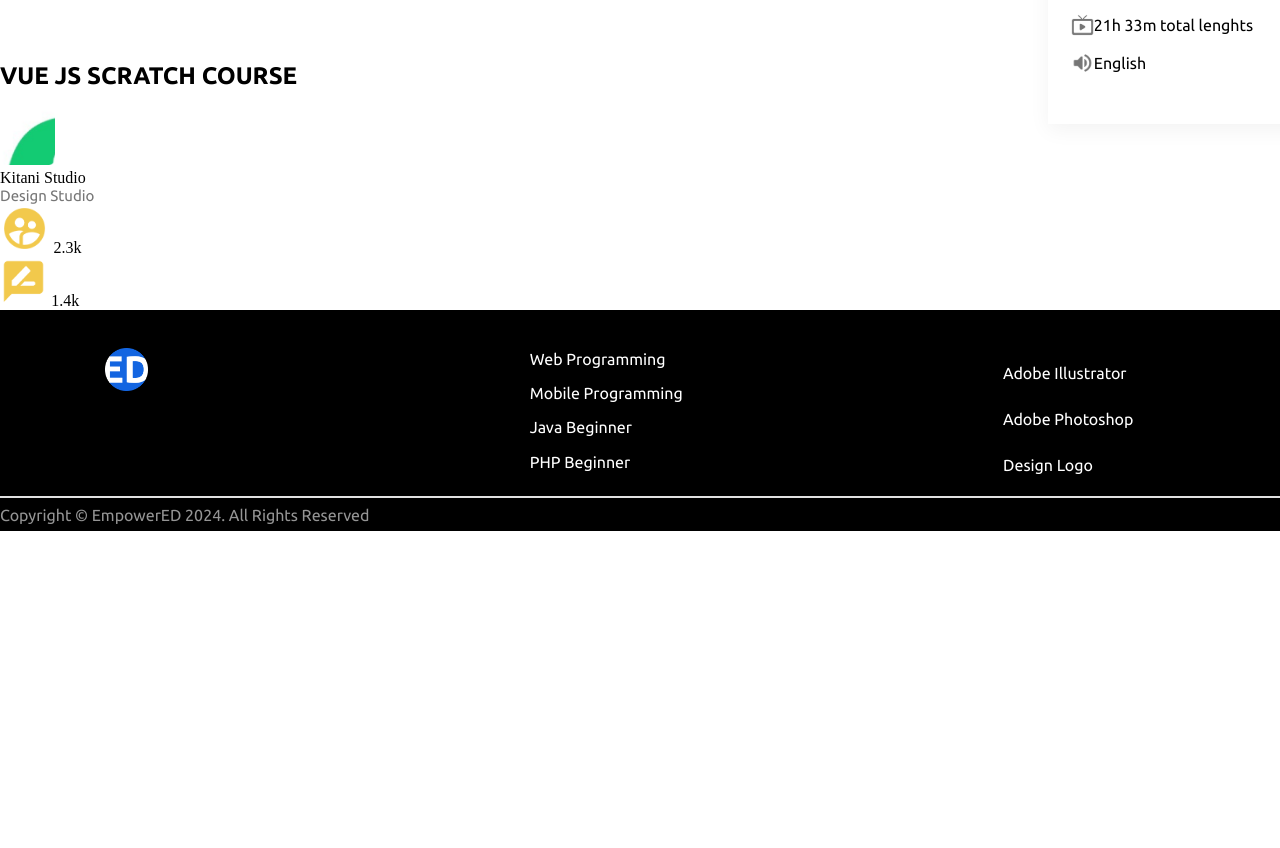
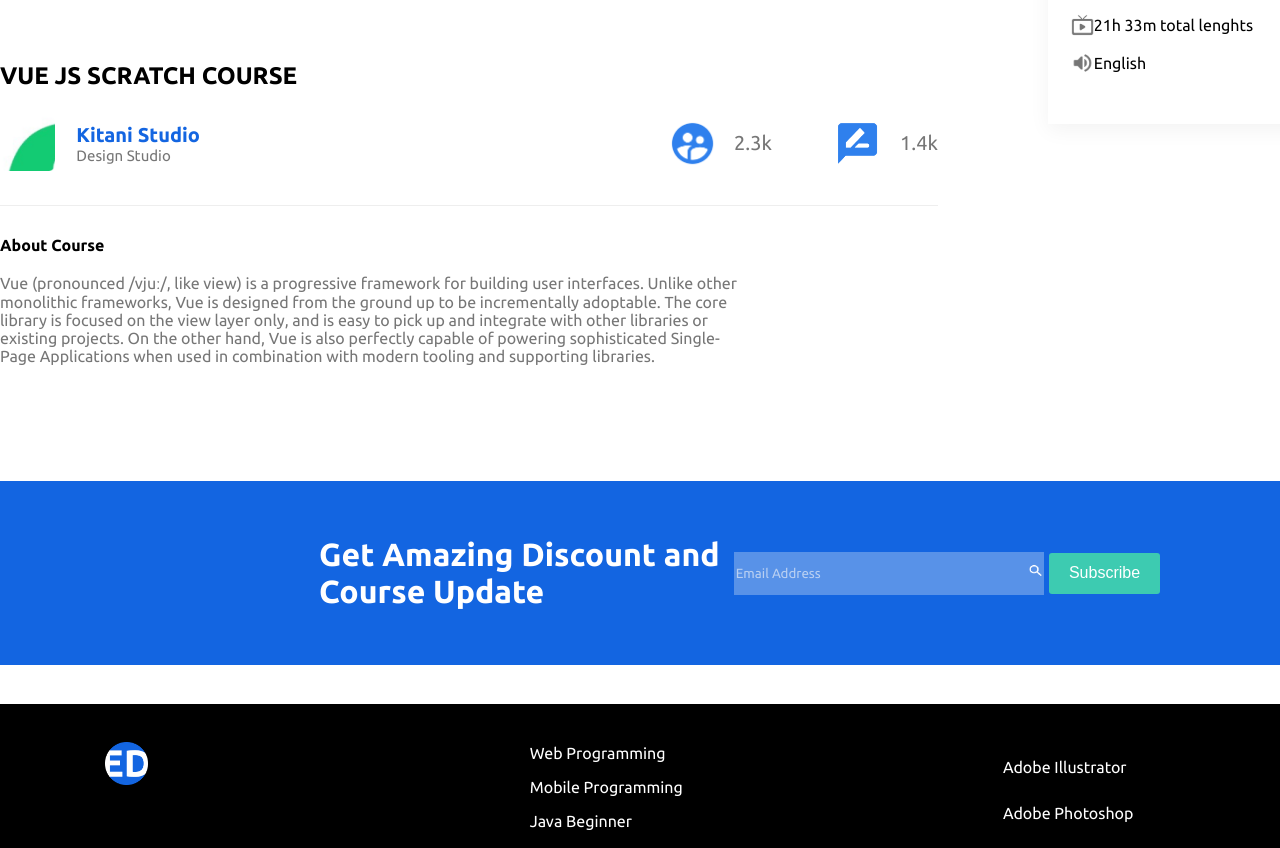
Before and after one commit to beKZ4t/EmpowerEd_web, a Vue app: page /buying in a window 1280 px wide. Shown: the part 531-1379 px from the top of the page. Before the commit the page ends 1062 px from the top, so only its background shows below. Built offline with nearby package versions, Linux system fonts and the light colour scheme.

Commit message:
second page

```diff
--- a/src/views/buying/index.vue
+++ b/src/views/buying/index.vue
@@ -11,7 +11,7 @@
         <div class="first">US$22.40 <s>$30.13</s></div>
         <p class="percent">20% OFF</p>
         <button class="buy" type="button">Buy</button>
-        <button class="wishlist" type="button"><img style="margin-left: 8px" src="@/assets/images/like.png" height="24px"> Wishlist</button>
+        <button class="wishlist" type="button"><img style="margin-right: 8px;" src="@/assets/images/like.png" height="24px"> Wishlist</button>
         <p class="under"><img src="@/assets/images/list_24px.png" height="24px">22 Section </p>
         <p class="under"><img src="@/assets/images/book24px.png" height="24px">152 Lectures</p>
         <p class="under"><img src="@/assets/images/tv_24px.png" height="24px">21h 33m total lenghts</p>
@@ -20,24 +20,42 @@
 
     </div>
     <div class="head_under">
-      <div class="right_yellow">
+      <div class="right_blue">
         <img src="@/assets/images/Square.png" height="55px">
-        <div class="yellow_text">
+        <div class="blue_text">
           Kitani Studio
           <div>Design Studio</div>
         </div>
       </div>
-      <div class="left_yellow">
+      <div class="left_blue">
         <div class="user_icon">
-          <img src="@/assets/images/supervised.png" height="49px">
+          <img src="@/assets/images/blue_24px.png" height="49px">
           2.3k
         </div>
         <div class="chat_icon">
-          <img src="@/assets/images/rate.png" height="49px">
+          <img src="@/assets/images/blue_chat24px.png" height="49px">
           1.4k
         </div>
       </div>
     </div>
+
+    <div class="about">
+      <div class="head_about">About Course</div>
+      <p>Vue (pronounced /vjuː/, like view) is a progressive framework for building user interfaces. Unlike other monolithic frameworks, Vue is designed from the ground up to be incrementally adoptable. The core library is focused on the view layer only, and is easy to pick up and integrate with other libraries or existing projects. On the other hand, Vue is also perfectly capable of powering sophisticated Single-Page Applications when used in combination with modern tooling and supporting libraries.</p>
+    </div>
+
+    <div class="search">
+
+      <p>Get Amazing Discount and Course Update </p>
+      <div class="input">
+        <input type="email" placeholder="Email Address">
+        <img src="@/assets/images/search_last.png" height="15px">
+      </div>
+      <button type="button">Subscribe</button>
+
+
+    </div>
+
 
   </div>
 
@@ -74,12 +92,78 @@ export default {
 </script>
 
 <style scoped>
+.search{
+  width: 841px;
+  height: 84px;
+  padding: 50px 370px 50px 319px;
+  display: flex;
+  justify-content: space-between;
+  align-items: center;
+  background-color: #1365E1;
+  margin-bottom: 39px;
+}
+.search p{
+  width: 410px;
+  font-family: "Ubuntu-bold", sytem ui;
+  font-size: 32px;
+  color: #FFFFFF;
+}
+
+input::placeholder{
+  margin-left: 5px;
+  color: rgba(249, 249, 249, 0.6);
+  font-family: "Ubuntu-regular", sytem ui;
+}
+.input {
+  background-color: rgba(249, 249, 249, 0.3);
+}
+.input input{
+  width: 289px;
+  height: 41px;
+  border-radius: 3px;
+  background-color: transparent;
+  border: none;
+}
+button{
+  background-color: #3DCBB1;
+  color: #FFFFFF;
+  height: 41px;
+  width: 111px;
+  border: none;
+  border-radius: 3px;
+  font-size: 16px;
+}
+.about{
+  margin-top: 30px;
+  width: 753px;
+  margin-bottom: 116px;
+}
+.head_about{
+  font-size: 16px;
+  font-family: "Ubuntu-bold", sytem ui;
+  margin-bottom: 20px;
+
+}
+.about p{
+  font-family: "Ubuntu-regular", sytem ui;
+  font-size: 16px;
+  color: rgba(27, 27, 27, 0.6);
+}
+.head_under{
+  width: 938px;
+  height: 66px;
+  display: flex;
+  align-items: center;
+  justify-content: space-between;
+  padding-bottom: 29px;
+  border-bottom: 1px solid #eeeeee;
+}
 .blue_text{
   font-size: 20px;
-  color: #F2C94C;
+  color: #1365E1;
   font-family: "Ubuntu-bold", sytem ui;
 }
-.yellow_text div{
+.blue_text div{
   color: rgba(27, 27, 27, 0.6);
   font-size: 15px;
   font-family: "Ubuntu-regular", sytem ui;
@@ -91,6 +175,27 @@ export default {
   justify-content: space-between;
   width: 200px;
 
+}
+.user_icon{
+  width: 104px;
+  display: flex;
+  align-items: center;
+  justify-content: space-between;
+}
+.chat_icon{
+  width: 104px;
+  display: flex;
+  align-items: center;
+  justify-content: space-between;
+}
+.left_blue{
+  display: flex;
+  width: 270px;
+  justify-content: space-between;
+  font-family: "Ubuntu-regular", sytem ui;
+  font-size: 20px;
+  color: rgba(27, 27, 27, 0.6);
+  align-items: center;
 }
 .left p{
   font-size: 24px;
```
Also changed, not shown: src/assets/images/blue_24px.png (added), src/assets/images/blue_chat24px.png (added).
